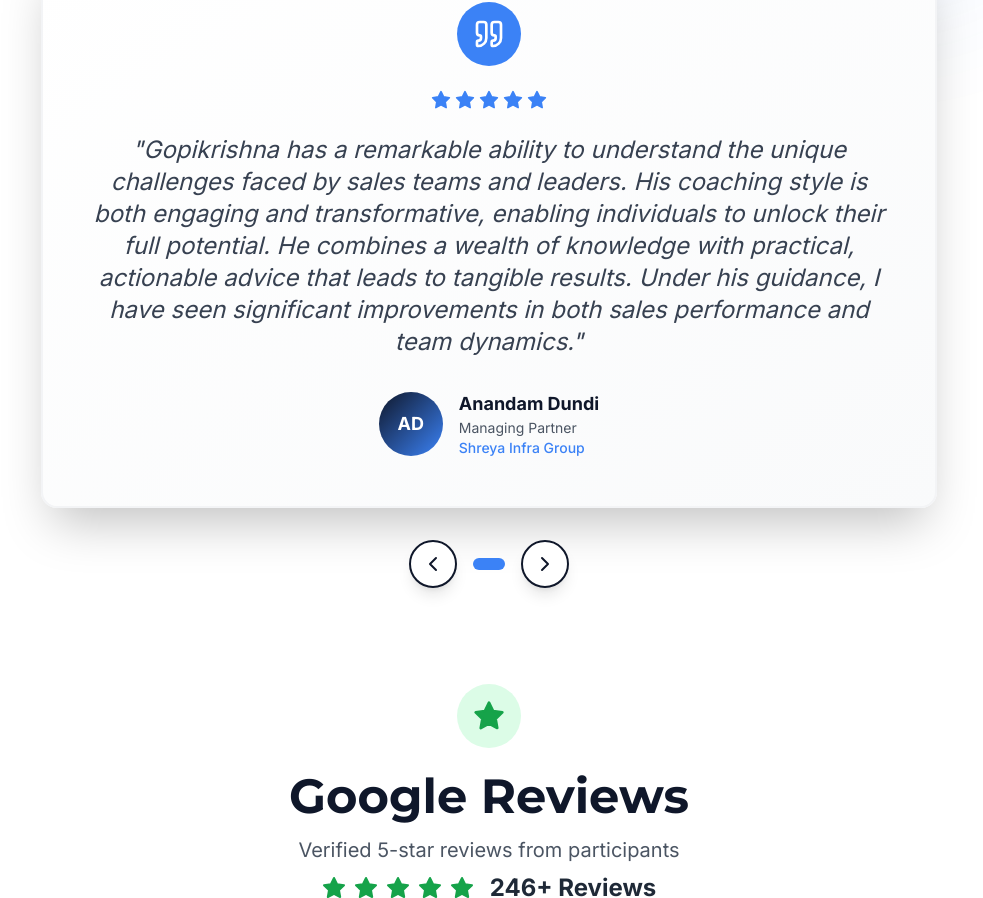
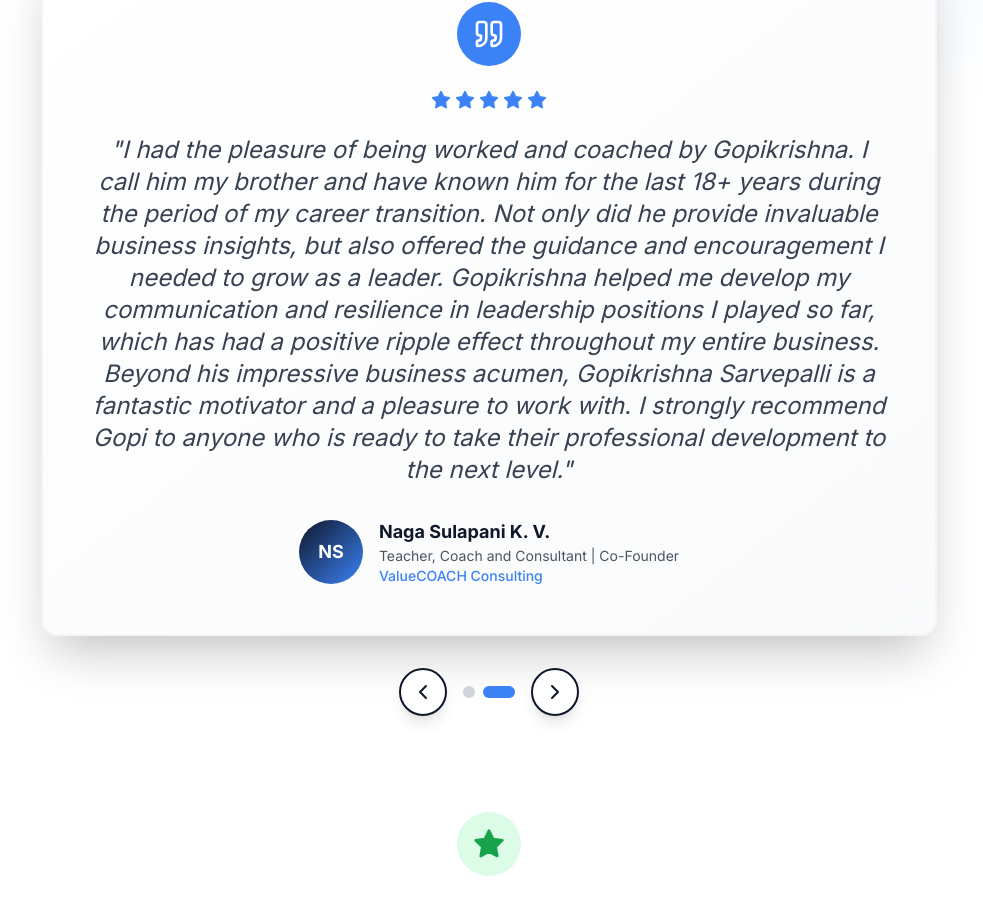
Before and after one commit to aideveloperindia/coachgk, a Next.js app: page /testimonials in a window 1280 px wide. Shown: the part 533-1431 px from the top of the page, without its empty margins (151-1134 px from the left). Built offline with nearby package versions, Linux system fonts and the light colour scheme.

Commit message:
Add Naga Sulapani testimonial; pause slider on hover; update footer social links

```diff
--- a/components/FooterNav.tsx
+++ b/components/FooterNav.tsx
@@ -81,11 +81,10 @@ export default function FooterNav() {
               {/* Social Links */}
               <div className="flex space-x-3">
                 {[
-                  { icon: Linkedin, href: "https://linkedin.com", label: "LinkedIn" },
-                  { icon: Twitter, href: "https://twitter.com", label: "Twitter" },
-                  { icon: Facebook, href: "https://facebook.com", label: "Facebook" },
-                  { icon: Instagram, href: "https://instagram.com", label: "Instagram" },
-                  { icon: Youtube, href: "https://youtube.com", label: "YouTube" },
+                  { icon: Linkedin, href: "https://www.linkedin.com/in/gopikrishna-sarvepalli-420691a/", label: "LinkedIn" },
+                  { icon: Instagram, href: "https://www.instagram.com/venkatagopikrishna/", label: "Instagram" },
+                  { icon: Facebook, href: "https://www.facebook.com/profile.php?id=61560060908547", label: "Facebook" },
+                  { icon: Youtube, href: "https://www.youtube.com/@Yourcoachandmentor", label: "YouTube" },
                 ].map(({ icon: Icon, href, label }) => (
                   <motion.a
                     key={label}
--- a/components/Testimonials.tsx
+++ b/components/Testimonials.tsx
@@ -15,6 +15,15 @@ const testimonials = [
     rating: 5,
     text: "Gopikrishna has a remarkable ability to understand the unique challenges faced by sales teams and leaders. His coaching style is both engaging and transformative, enabling individuals to unlock their full potential. He combines a wealth of knowledge with practical, actionable advice that leads to tangible results. Under his guidance, I have seen significant improvements in both sales performance and team dynamics.",
     image: "AD",
+  },
+  {
+    id: 2,
+    name: "Naga Sulapani K. V.",
+    position: "Teacher, Coach and Consultant | Co-Founder",
+    company: "ValueCOACH Consulting",
+    rating: 5,
+    text: "I had the pleasure of being worked and coached by Gopikrishna. I call him my brother and have known him for the last 18+ years during the period of my career transition. Not only did he provide invaluable business insights, but also offered the guidance and encouragement I needed to grow as a leader.\n\nGopikrishna helped me develop my communication and resilience in leadership positions I played so far, which has had a positive ripple effect throughout my entire business. Beyond his impressive business acumen, Gopikrishna Sarvepalli is a fantastic motivator and a pleasure to work with.\n\nI strongly recommend Gopi to anyone who is ready to take their professional development to the next level.",
+    image: "NS",
   },
 ];
 
@@ -116,14 +125,15 @@ export default function Testimonials() {
   const ref = useRef(null);
   const isInView = useInView(ref, { once: true, margin: "-100px" });
   const [currentIndex, setCurrentIndex] = useState(0);
+  const [isPaused, setIsPaused] = useState(false);
 
   useEffect(() => {
+    if (isPaused) return;
     const timer = setInterval(() => {
       setCurrentIndex((prev) => (prev + 1) % testimonials.length);
     }, 5000);
-
     return () => clearInterval(timer);
-  }, []);
+  }, [isPaused]);
 
   const nextTestimonial = () => {
     setCurrentIndex((prev) => (prev + 1) % testimonials.length);
@@ -179,7 +189,11 @@ export default function Testimonials() {
         </motion.div>
 
         {/* Testimonial Slider */}
-        <div className="max-w-4xl mx-auto">
+        <div
+          className="max-w-4xl mx-auto"
+          onMouseEnter={() => setIsPaused(true)}
+          onMouseLeave={() => setIsPaused(false)}
+        >
           <AnimatePresence mode="wait">
             <motion.div
               key={currentIndex}
```
